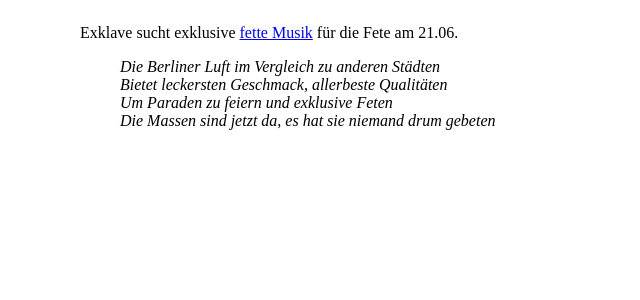
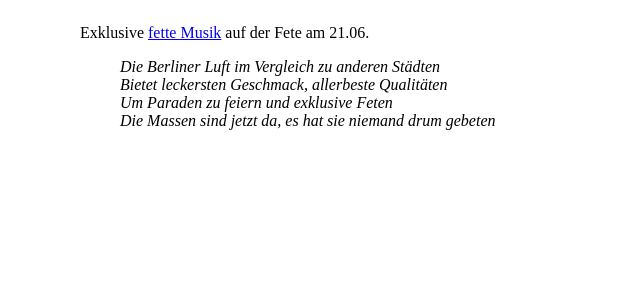
Before and after one commit to adamniedzielski/exklave-wedding, a Jekyll site: the page built from _events/exklusive-fete.markdown, in a window 1280 px wide. Shown: the top 300 px of the page, without its empty margins (0-640 px from the left). Built offline with Jekyll 4.4.1, drawn with Linux system fonts in a browser that asks for light colours.

Commit message:
Remove information about searching for CM

```diff
--- a/_events/exklusive-fete.markdown
+++ b/_events/exklusive-fete.markdown
@@ -2,11 +2,10 @@
 name: "Exklusive Fete"
 date: 2022-06-21
 display_date: "21.06.2022"
-audience_status: "KünstlerInnen gesucht"
 dedicated_page: true
 ---
 
-Exklave sucht exklusive [fette Musik](https://www.fetedelamusique.de/) für die Fete am 21.06.
+Exklusive [fette Musik](https://www.fetedelamusique.de/) auf der Fete am 21.06.
 
 > *Die Berliner Luft im Vergleich zu anderen Städten*<br>
 > *Bietet leckersten Geschmack, allerbeste Qualitäten*<br>
```
